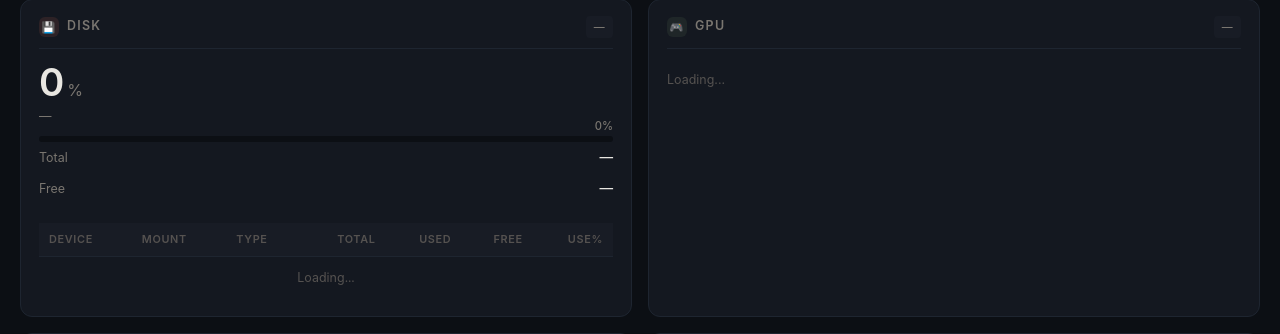
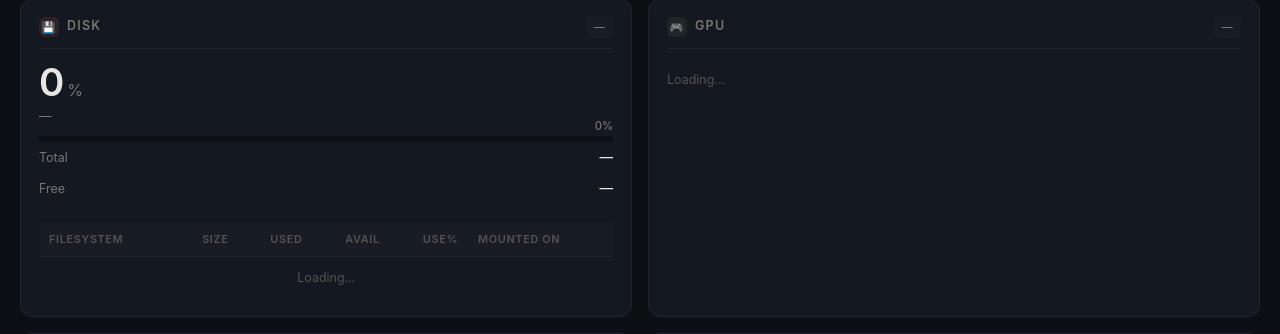
Before and after one commit to sudo-goblok/mini-server-dashboard, a Flask app: page / in a window 1280 px wide. Shown: the part 384-718 px from the top of the page. Run offline with Flask 3, Linux system fonts and the light colour scheme; the visitor is signed in with stand-in values (Sample User, id 1); data that the repository does not hold is empty.

Commit message:
Fix disk display to match df -h format (Filesystem, Size, Used, Avail, Use%, Mounted on)

```diff
--- a/app.py
+++ b/app.py
@@ -162,18 +162,22 @@ def get_disk_detail():
     for part in psutil.disk_partitions(all=False):
         try:
             usage = psutil.disk_usage(part.mountpoint)
+            # device: use the device path (e.g., /dev/nvme0n1p2)
+            device = part.device
+            # filesystem: take the last component of device path, or device itself
+            filesystem = os.path.basename(device) if device else device
             disks.append({
-                'device': part.device,
+                'filesystem': filesystem,   # /dev/nvme0n1p2 -> nvme0n1p2, but keep full for clarity
+                'device': device,
                 'mountpoint': part.mountpoint,
                 'fstype': part.fstype,
                 'opts': part.opts,
                 'total': usage.total,
                 'used': usage.used,
-                'free': usage.free,
+                'available': usage.free,
                 'percent': usage.percent
             })
         except PermissionError:
-            # Some mountpoints require root
             continue
         except Exception:
             continue
--- a/templates/index.html
+++ b/templates/index.html
@@ -843,17 +843,16 @@
             <table class="disk-table" id="disk-table">
                 <thead>
                     <tr>
-                        <th>Device</th>
-                        <th>Mount</th>
-                        <th>Type</th>
-                        <th style="text-align:right">Total</th>
+                        <th>Filesystem</th>
+                        <th style="text-align:right">Size</th>
                         <th style="text-align:right">Used</th>
-                        <th style="text-align:right">Free</th>
+                        <th style="text-align:right">Avail</th>
                         <th style="text-align:right">Use%</th>
+                        <th>Mounted on</th>
                     </tr>
                 </thead>
                 <tbody id="disk-tbody">
-                    <tr><td colspan="7" style="text-align:center;color:var(--text-dim);padding:12px;">Loading...</td></tr>
+                    <tr><td colspan="6" style="text-align:center;color:var(--text-dim);padding:12px;">Loading...</td></tr>
                 </tbody>
             </table>
             </div>
@@ -916,12 +915,25 @@
 </div>
 
 <script>
-function fmtBytes(b, d=1) {
-    if (b === 0) return '0 B';
-    const k = 1024;
-    const u = ['B','KB','MB','GB','TB'];
-    const i = Math.floor(Math.log(b)/Math.log(k));
-    return (b / Math.pow(k, i)).toFixed(d) + ' ' + u[i];
+function fmtBytesDF(b) {
+    // Format persis seperti df -h: GB/MB/KB tanpa spasi, misal "915G", "78G", "791G"
+    if (b >= 1024*1024*1024*1024) {
+        const tb = b / (1024*1024*1024*1024);
+        return (tb >= 10 ? tb.toFixed(0) : tb.toFixed(1)) + 'T';
+    }
+    if (b >= 1024*1024*1024) {
+        const gb = b / (1024*1024*1024);
+        return (gb >= 10 ? gb.toFixed(0) : gb.toFixed(1)) + 'G';
+    }
+    if (b >= 1024*1024) {
+        const mb = b / (1024*1024);
+        return (mb >= 10 ? mb.toFixed(0) : mb.toFixed(1)) + 'M';
+    }
+    if (b >= 1024) {
+        const kb = b / 1024;
+        return (kb >= 10 ? kb.toFixed(0) : kb.toFixed(1)) + 'K';
+    }
+    return b.toFixed(0) + 'K';
 }
 
 function fmtRate(b) {
@@ -1191,7 +1203,7 @@ function renderDisks(disks, defaultDisk) {
     const tbody = document.getElementById('disk-tbody');
     tbody.innerHTML = '';
     if (!disks || disks.length === 0) {
-        tbody.innerHTML = '<tr><td colspan="7" style="text-align:center;color:var(--text-dim);padding:12px;">Tidak ada data disk</td></tr>';
+        tbody.innerHTML = '<tr><td colspan="6" style="text-align:center;color:var(--text-dim);padding:12px;">Tidak ada data disk</td></tr>';
         document.getElementById('disk-count-badge').textContent = '0';
         return;
     }
@@ -1202,34 +1214,15 @@ function renderDisks(disks, defaultDisk) {
         const pctCls = pct > 90 ? 'high' : '';
         const row = document.createElement('tr');
         row.innerHTML = `
-            <td><span class="disk-device">${d.device}</span></td>
+            <td><span class="disk-fstype">${d.filesystem || d.device}</span></td>
+            <td style="text-align:right">${fmtBytesDF(d.total)}</td>
+            <td style="text-align:right">${fmtBytesDF(d.used)}</td>
+            <td style="text-align:right">${fmtBytesDF(d.available)}</td>
+            <td style="text-align:right"><span class="disk-pct ${pctCls}">${pct.toFixed(1)}%</span></td>
             <td><span class="disk-mount">${d.mountpoint}</span></td>
-            <td><span class="disk-fstype">${d.fstype || '—'}</span></td>
-            <td style="text-align:right">${fmtBytes(d.total)}</td>
-            <td style="text-align:right">${fmtBytes(d.used)}</td>
-            <td style="text-align:right">${fmtBytes(d.free)}</td>
-            <td style="text-align:right"><span class="disk-pct ${pctCls}">${pct.toFixed(1)}%</span></td>
         `;
         tbody.appendChild(row);
     });
-
-    // Update default disk summary (the big number at top)
-    if (defaultDisk) {
-        document.getElementById('disk-pct').textContent = defaultDisk.percent.toFixed(1);
-        document.getElementById('disk-bar').style.width = defaultDisk.percent + '%';
-        document.getElementById('disk-bar-label').textContent = defaultDisk.percent.toFixed(1) + '%';
-        document.getElementById('disk-used').textContent = fmtBytes(defaultDisk.used) + ' used (' + defaultDisk.mountpoint + ')';
-        document.getElementById('disk-total').textContent = fmtBytes(defaultDisk.total);
-        document.getElementById('disk-free').textContent = fmtBytes(defaultDisk.free);
-    } else if (disks.length > 0) {
-        const d = disks[0];
-        document.getElementById('disk-pct').textContent = d.percent.toFixed(1);
-        document.getElementById('disk-bar').style.width = d.percent + '%';
-        document.getElementById('disk-bar-label').textContent = d.percent.toFixed(1) + '%';
-        document.getElementById('disk-used').textContent = fmtBytes(d.used) + ' used';
-        document.getElementById('disk-total').textContent = fmtBytes(d.total);
-        document.getElementById('disk-free').textContent = fmtBytes(d.free);
-    }
 }
 
 function renderProcs(procs) {
```
Also changed, not shown: 1 other file.
